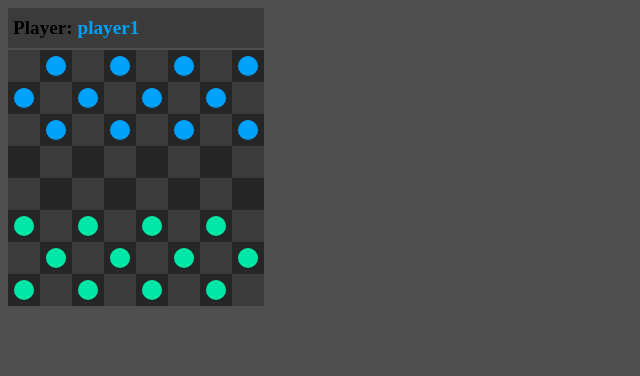
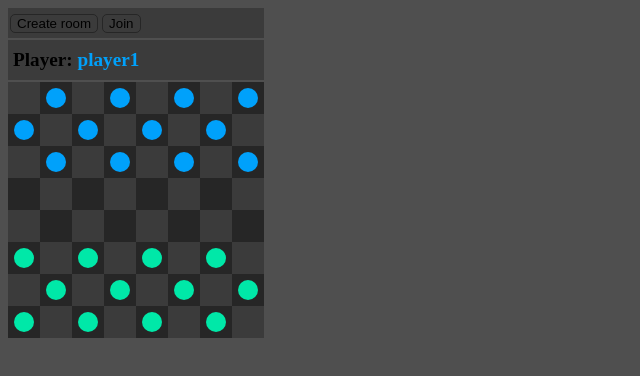
Before and after one commit to onicat/react-checkers, a React (Create React App) app: page / in a window 1280 px wide. Shown: the top 376 px of the page, without its empty margins (0-640 px from the left). Built offline with nearby package versions, Linux system fonts and the light colour scheme.

Commit message:
Connected Menu to App

```diff
--- a/src/App.jsx
+++ b/src/App.jsx
@@ -5,10 +5,12 @@ import Board from 'components/Board'
 import Panel from 'components/Panel'
 import { getCurrentPlayer } from 'redux/selectors'
 import 'App.css'
+import Menu from 'components/Menu'
 
 const App = ({currentPlayer}) => {
   return (
     <div className='App'>
+      <Menu/>
       <Panel currentPlayer={currentPlayer}/>
       <Board currentPlayer={currentPlayer}/>
     </div>
```
